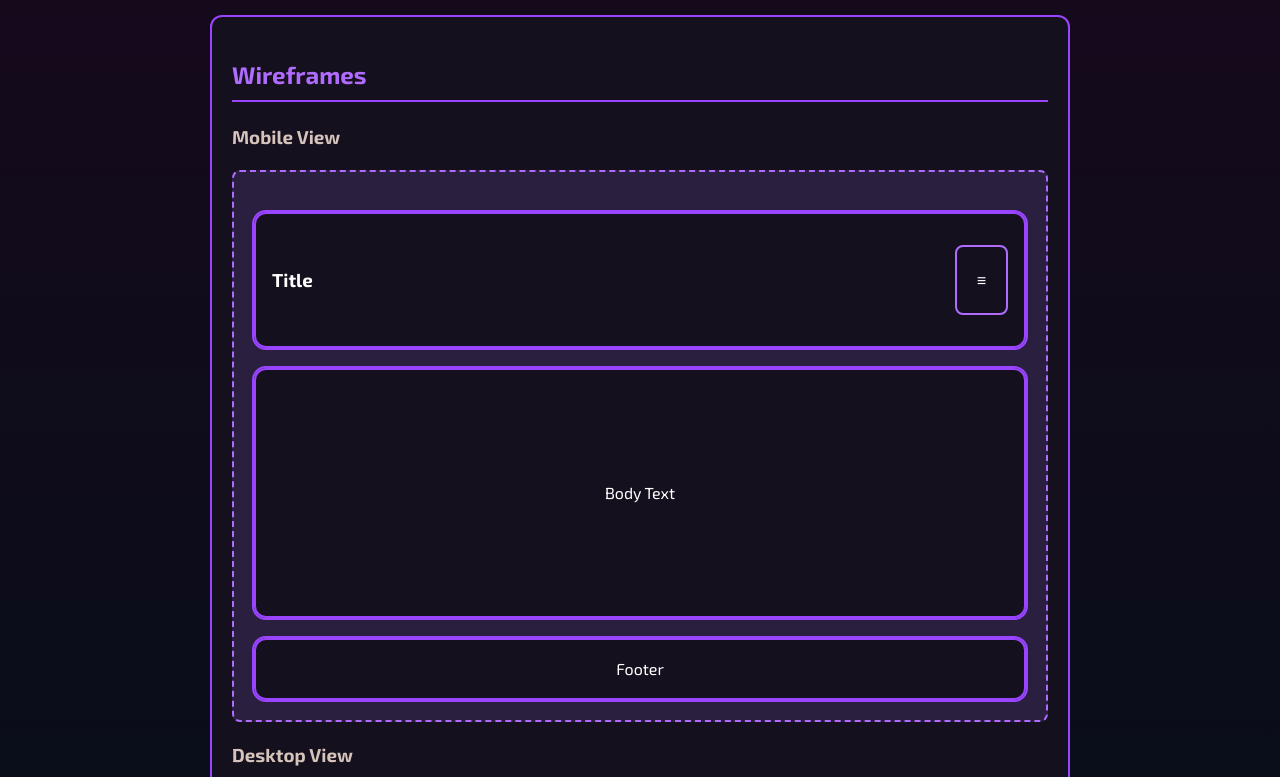
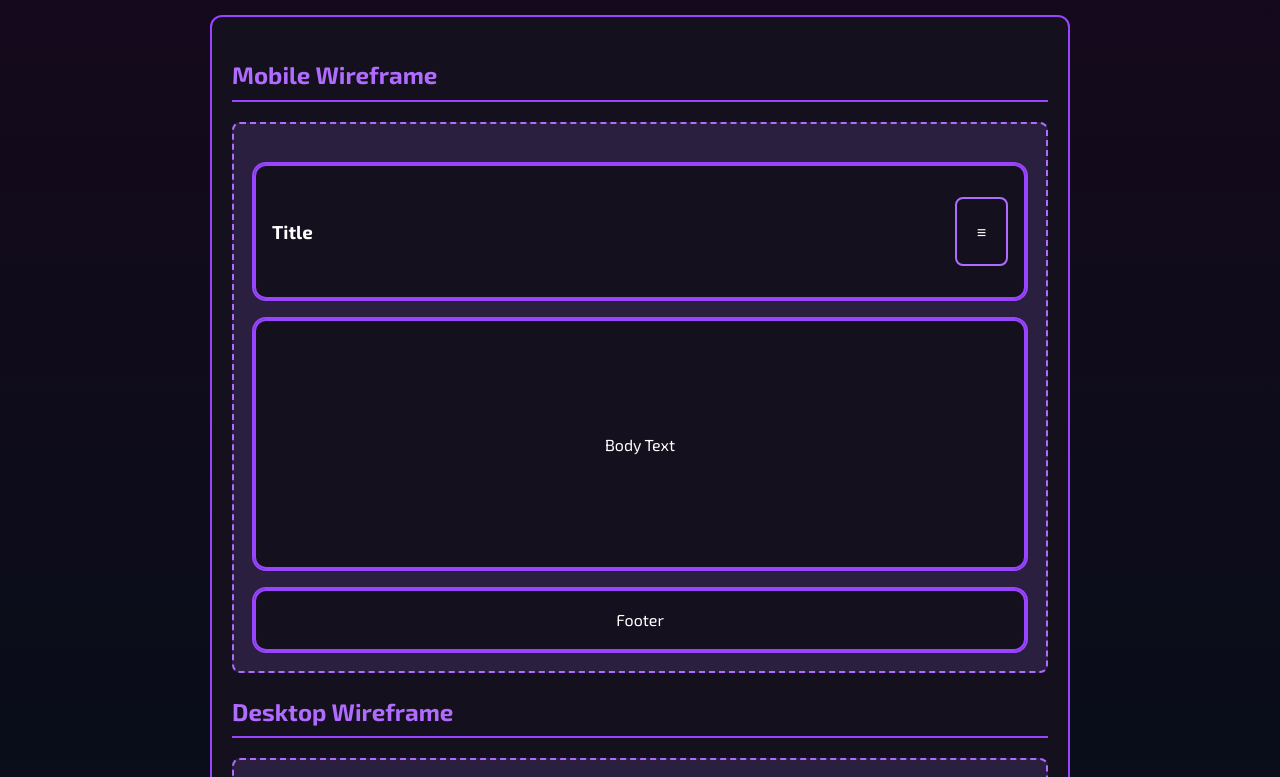
Before and after one commit to jmontyy/wdd131, a plain HTML site: page project/siteplan.html in a window 1280 px wide. Shown: the part 1760-2537 px from the top of the page. Drawn offline with Linux system fonts and the light colour scheme.

Commit message:
w3 is so wrong here...

```diff
--- a/project/siteplan.html
+++ b/project/siteplan.html
@@ -4,6 +4,8 @@
     <meta charset="UTF-8">
     <meta name="viewport" content="width=device-width, initial-scale=1.0">
     <title>Terraria Calamity Weapon Testing Site Plan</title>
+    <meta name="description" content="A page for my site plan project. It contains wireframes as well as style guides and all other requested resources">
+    <meta name="author" content="Josh Montgomery">
     <link rel="stylesheet" href="../styles/project.css">
     <link rel="preconnect" href="https://fonts.googleapis.com">
     <link rel="preconnect" href="https://fonts.gstatic.com" crossorigin="">
@@ -125,10 +127,7 @@
 
 
 <section>
-    <h2>Wireframes</h2>
-
-    <h3>Mobile View</h3>
-
+    <h2>Mobile Wireframe</h3>
     <div class="wireframe">
         <section class="mobile-wireframe-header">
             <h1>Title</h1>
@@ -142,8 +141,7 @@
         </section>
     </div>
 
-
-    <h3>Desktop View</h3>
+    <h2>Desktop Wireframe</h3>
     <div class="wireframe">
         <div class="desktop-wireframe-header">
             <h1>Title</h1>
```
